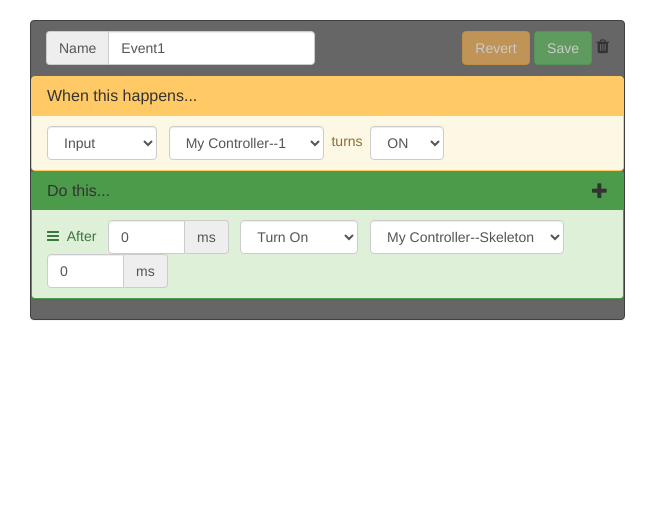
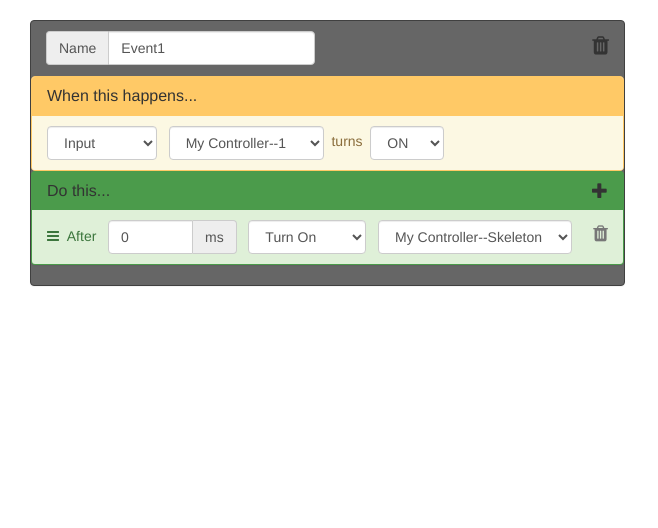
Before and after one commit to barskey/prop-controller, a Flask app: page /dashboard in a window 1280 px wide. Shown: the part 102-630 px from the top of the page, without its empty margins (0-658 px from the left). Run offline with Flask 2, Linux system fonts and the light colour scheme; data comes from the database, SQL or seed files in the repository; both versions use the stored data as it was after the commit; parts of the project's set-up code (start-up, migrations or seed data) failed here and were passed over; some libraries are stand-ins or nearby versions.

Commit message:
Delete action and events working. Next disk icon status and update db.

```diff
--- a/app/static/js/dashboard.js
+++ b/app/static/js/dashboard.js
@@ -15,37 +15,6 @@ function showEvent(eid) {
   $( "#" + eventid ).animateCss( "tada" );
 }
 
-function updateTrigger(triggertypes, inputs) {
-  var $ttselect = $( "<select>" ).attr( {"name": "triggername", "id": "triggerid", "class": "form-control"} );
-  triggertypes.forEach(function(i) {
-    $ttselect.append( $( "<option>" ).val( i.id ).text( i.name ) );
-  });
-  var $inputselect = $( "<select>" ).attr( {"name": "inputname", "id": "inputid", "class": "form-control"} );
-  inputs.forEach(function(i) {
-    $inputselect.append( $( "<option>" ).val( i.id ).text( i.cname + "--" + i.name ) );
-  });
-  var $formgroup = $( "<div>" ).addClass( "form-group form-group-sm" );
-  var $newli = $( "<li>" ).addClass( "list-group-item list-group-item-warning hidden" );
-  var $triggertypes = $( "<div>" ).addClass( "col-xs-2" ).append( $ttselect );
-  var $inputs = $( "<div>" ).addClass( "col-xs-3" ).append( $inputselect );
-  var $condition = $( "<div>" ).addClass( "col-xs-2" ).append( $( "<span>" ).attr( "id", "condition" ).html( "turns" ) );
-  var $buttons = $( "<div>" ).addClass( "col-xs-3" ).append(
-	  $( "<i>" ).addClass( "fa fa-trash text-danger" )
-    ).append(
-	  "&nbsp;&nbsp;"
-	).append(
-	  $( "<i>" ).addClass( "fa fa-ban" )
-	).append(
-	  "&nbsp;&nbsp;"
-	).append(
-	  $( "<i>" ).addClass( "fa fa-check text-success" )
-	);
-  $formgroup.append( $triggertypes ).append( $inputs ).append( $condition ).append( $buttons );
-  var $formhorizontal = $( "<form>" ).addClass( "form-horizontal" ).append( $formgroup );
-  $newli.append( $formhorizontal );
-  return $newli;
-}
-
 function addEvent() {
   var inputs, triggertypes, thisevent, clist;
   $.get( "_add_event", function( data ) {
@@ -61,15 +30,23 @@ function addEvent() {
   			$( "<li>" ).append( $( "<a>" ).attr( {"onclick": "showEvent(" + value.id + ")", "href": "#"} ).text( value.name ) )
   		)
   	});
+    $eventlist.append(
+      $( "<li>" ).attr( "role", "separator" ).addClass( "divider" )
+    );
+    $eventlist.append(
+      $( "<li>" ).append( $( "<a>" ).attr( {"onclick": "addEvent()", "href": "#", "id": "new-event"} ).text( "Add new..." ) )
+    );
     var $template = $( "#template-id" );
     var eventid = "event-" + thisevent.id;
   	var triggerid = "trigger-" + thisevent.triggers[0].id;
   	var actionid = "action-" + thisevent.actions[0].id;
     var $newEvent = $template.clone( true ).removeClass( "hidden" ).attr( "id", eventid );
   	$newEvent.find( ".panel-title" ).find( "input" ).val( thisevent.name );
+    $newEvent.find( ".delete-event" ).attr( "data-eventid", eventid );
   	$newEvent.find( ".triggertype-select" ).attr( "name", triggerid + "-triggertype_id" );
   	$newEvent.find( ".trigger-list" ).find( "li" ).attr( "id", triggerid );
   	$newEvent.find( ".panel-action" ).find( ".add-action" ).attr( "data-eventid", eventid );
+    $newEvent.find( ".delete-action" ).attr( { "data-actionid": actionid, "data-eventid": eventid } );
   	$newEvent.find( ".action-list" ).find( "li" ).attr( "id", actionid );
   	$newEvent.find( ".delay" ).attr( "name", actionid + "-delay" );
   	$newEvent.find( ".actiontype-select" ).attr( "name", actionid + "-actiontype_id" );
@@ -121,25 +98,33 @@ $( ".add-action" ).click(function() {
     	$action.find( ".sound_id" ).attr( "name", actionid + "-sound_id");
 
       $actionlist.append( $action );
-      $action.animateCss( "slideInRight" );
+      $action.animateCss( "fadeInRight" );
     });
 });
 
-$( ".fa.fa-pencil-square-o" ).click(function() {
-  var $li = $( this ).parent().parent();
-  var arry = $li.attr( "id" ).split( "-" ); // array => [0]type, [1]id
-  //console.log(arry); //debug
-  if (arry[0] == "trigger"){
-    var triggertypes, triggers, thistrigger;
-    $.get( "_get_triggers", function( data ) {
-      triggertypes = data.triggertypes;
-  	  triggers = data.triggers;
-  	  thistrigger = data.trigger;
-  	  console.log(triggertypes);
-    }).done( function() {
-      $li.animateCss("flipOutY");
-      updateTrigger($li, triggertypes, triggers, thistrigger);
-  	  $li.animateCss("flipInY");
-  	});
-  }
+$( ".delete-action" ).click(function() {
+  $( this ).removeClass( "text-muted" ).addClass( "text-danger" );
+  var $action = $( this ).parent();
+  var actionid = $( this ).attr( "data-actionid" );
+  var eventid = $( this ).attr( "data-eventid" );
+  $.post( "_delete_action", { action_id: actionid, event_id: eventid } )
+    .done( function( data ) {
+      $action.animateCss( "fadeOutLeft" );
+      $action.one('webkitAnimationEnd mozAnimationEnd MSAnimationEnd oanimationend animationend', function(){
+        $action.remove();
+      });
+    });
 });
+
+$( ".delete-event" ).click(function() {
+  $( this ).addClass( "text-danger" );
+  var eventid = $( this ).attr( "data-eventid" );
+  var $event = $( "#" + eventid );
+  $.post( "_delete_event", { event_id: eventid } )
+    .done( function( data ) {
+      $event.animateCss( "bounceOut" );
+      $event.one('webkitAnimationEnd mozAnimationEnd MSAnimationEnd oanimationend animationend', function(){
+        $event.remove();
+      });
+    });
+});
--- a/app/templates/controllers.html
+++ b/app/templates/controllers.html
@@ -65,7 +65,7 @@
             <div class="form-group">
               <label for="name" class="col-xs-3 control-label">Name:</label>
               <div class="col-xs-5">
-                <input type="text" class="form-control" id="name" name="name" value="My Controller" />
+                <input type="text" class="form-control" id="name" name="name" value="Controller" />
               </div><!-- /.col -->
             </div><!-- /.form-group -->
             <div class="form-group">
--- a/app/templates/dashboard.html
+++ b/app/templates/dashboard.html
@@ -57,8 +57,7 @@
             </div><!-- /.input-group -->
           </div>
           <span class="pull-right">
-            <button type="button" class="btn btn-warning disabled">Revert</button>
-            <button type="button" class="btn btn-success disabled" data-saving-text="Saving...">Save</button>
+            <i class="fa fa-trash fa-lg form-control-static delete-event" data-eventid="template-id"></i>
           </span>
         </h3>
       </div><!-- /.panel-heading -->
@@ -114,7 +113,7 @@
           <li class="list-group-item list-group-item-success" id="template-action-id">
             <i class="fa fa-bars"></i><span>&nbsp;&nbsp;After&nbsp;&nbsp;</span>
             <div class="input-group">
-              <input type="text" class="form-control delay" name="delay" value="0" size=4>
+              <input type="text" class="form-control delay" name="delay" value="0" size=5>
               <span class="input-group-addon">ms</span>
             </div>&nbsp;&nbsp;
             <select class="form-control actiontype_select" name="actiontype_id">
@@ -128,8 +127,8 @@
                 <option value="{{ o.id }}">{{ o.cname }}--{{ o.name }}</option>
                 {% endfor %}
               </select>&nbsp;&nbsp;
-              <div class="input-group Blink">
-                <input type="text" class="form-control param1" name="template-param1" value="0" size=4>
+              <div class="input-group Blink hidden">
+                <input type="text" class="form-control param1" name="template-param1" value="0" size=5>
                 <span class="input-group-addon">ms</span>
               </div>
             </span>
@@ -140,6 +139,7 @@
                 {% endfor %}
               </select>
             </span>
+            <i class="pull-right fa fa-trash fa-lg form-control-static text-muted delete-action" data-actionid="template-action-id" data-eventid="template-event-id"></i>
           </li>
         </ul><!-- /.action-list -->
       </div><!-- /.panel-action -->
@@ -159,9 +159,7 @@
               </div><!-- /.input-group -->
             </div>
             <span class="pull-right">
-              <button type="button" class="btn btn-warning disabled">Revert</button>
-              <button type="button" class="btn btn-success disabled" data-saving-text="Saving...">Save</button>
-              <i class="fa fa-trash"></i>
+              <i class="fa fa-trash fa-lg form-control-static delete-event" data-eventid="event-{{ e.id }}"></i>
             </span>
           </h3>
         </div><!-- /.panel-heading -->
@@ -220,7 +218,7 @@
             <li class="list-group-item list-group-item-success" id="action-{{ a.id }}">
               <i class="fa fa-bars"></i><span>&nbsp;&nbsp;After&nbsp;&nbsp;</span>
               <div class="input-group">
-                <input type="text" class="form-control delay" name="action-{{ a.id }}-delay" value="{{ a.delay }}" size=4>
+                <input type="text" class="form-control delay" name="action-{{ a.id }}-delay" value="{{ a.delay }}" size=5>
                 <span class="input-group-addon">ms</span>
               </div>&nbsp;&nbsp;
               <select class="form-control actiontype_select" name="action-{{ a.id }}-actiontype_id">
@@ -234,8 +232,8 @@
                   <option value="{{ o.id }}">{{ o.cname }}--{{ o.name }}</option>
                   {% endfor %}
                 </select>&nbsp;&nbsp;
-                <div class="input-group Blink">
-                  <input type="text" class="form-control param1" name="action-{{ a.id }}-param1" value="{{ a.param1 }}" size=4>
+                <div class="input-group Blink hidden">
+                  <input type="text" class="form-control param1" name="action-{{ a.id }}-param1" value="{{ a.param1 }}" size=5>
                   <span class="input-group-addon">ms</span>
                 </div>
               </span>
@@ -246,6 +244,7 @@
                   {% endfor %}
                 </select>
               </span>
+              <i class="pull-right fa fa-trash fa-lg form-control-static text-muted delete-action" data-actionid="action-{{ a.id }}" data-eventid="event-{{ e.id }}"></i>
             </li>
             {% endfor %}
           </ul><!-- /.action-list -->
@@ -267,8 +266,7 @@
               </div><!-- /.input-group -->
             </div>
             <span class="pull-right">
-              <button type="button" class="btn btn-warning disabled">Revert</button>
-              <button type="button" class="btn btn-success disabled" data-saving-text="Saving...">Save</button>
+              <i class="fa fa-trash fa-lg form-control-static delete-event" data-eventid="event-{{ e.id }}"></i>
             </span>
           </h3>
         </div><!-- /.panel-heading -->
@@ -327,7 +325,7 @@
             <li class="list-group-item list-group-item-success" id="action-{{ a.id }}">
               <i class="fa fa-bars"></i><span>&nbsp;&nbsp;After&nbsp;&nbsp;</span>
               <div class="input-group">
-                <input type="text" class="form-control delay" name="action-{{ a.id }}-delay" value="{{ a.delay }}" size=4>
+                <input type="text" class="form-control delay" name="action-{{ a.id }}-delay" value="{{ a.delay }}" size=5>
                 <span class="input-group-addon">ms</span>
               </div>&nbsp;&nbsp;
               <select class="form-control actiontype_select" name="action-{{ a.id }}-actiontype_id">
@@ -341,8 +339,8 @@
                   <option value="{{ o.id }}">{{ o.cname }}--{{ o.name }}</option>
                   {% endfor %}
                 </select>&nbsp;&nbsp;
-                <div class="input-group Blink">
-                  <input type="text" class="form-control param1" name="action-{{ a.id }}-param1" value="{{ a.param1 }}" size=4>
+                <div class="input-group Blink hidden">
+                  <input type="text" class="form-control param1" name="action-{{ a.id }}-param1" value="{{ a.param1 }}" size=5>
                   <span class="input-group-addon">ms</span>
                 </div>
               </span>
@@ -353,6 +351,7 @@
                   {% endfor %}
                 </select>
               </span>
+              <i class="pull-right fa fa-trash fa-lg form-control-static text-muted delete-action" data-actionid="action-{{ a.id }}" data-eventid="event-{{ e.id }}"></i>
             </li>
             {% endfor %}
           </ul><!-- /.list-group -->
--- a/app/views.py
+++ b/app/views.py
@@ -195,6 +195,39 @@ def add_action():
 	r = {'status':'OK', 'action': a.serialize}
 	return jsonify(response = r)
 
+@app.route('/_delete_action', methods=['POST'])
+def delete_action():
+	x, eid = request.form['event_id'].split("-")
+	e = Event.query.get(eid)
+	x, aid = request.form['action_id'].split("-")
+	a = Action.query.get(aid)
+	da = e.rem_action(a)
+	db.session.add(da)
+	db.session.commit()
+	db.session.delete(a)
+	db.session.commit()
+	r = {'status':'OK'}
+	return jsonify(response = r)
+
+@app.route('/_delete_event', methods=['POST'])
+def delete_event():
+	x, eid = request.form['event_id'].split("-")
+	e = Event.query.get(eid)
+	for t in e.triggers:
+		dt = e.rem_trigger(t)
+		db.session.add(dt)
+		db.session.delete(t)
+		db.session.commit()
+	for a in e.actions:
+		da = e.rem_action(a)
+		db.session.add(da)
+		db.session.delete(a)
+		db.session.commit()
+	db.session.delete(e)
+	db.session.commit()
+	r = {'status':'OK'}
+	return jsonify(response = r)
+
 @app.route('/_get_triggers', methods=['GET'])
 def get_triggers():
 	return jsonify(response = {'inputs': [i.serialize for i in Port.query.filter(Port.type == 'input', Port.state != 'DISABLED')], 'triggertypes': [tt.serialize for tt in Triggertype.query.all()]})
```
Also changed, not shown: app.db.
